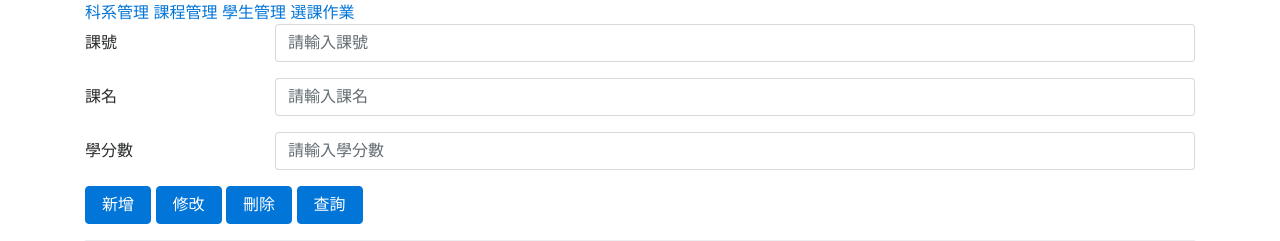
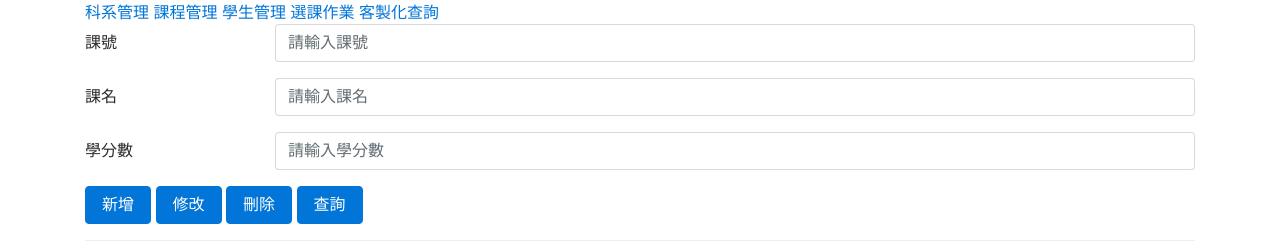
Before and after one commit to JackGrence/database_final_project, a PHP site: page /course/index.php in a window 1280 px wide. Shown: the top 241 px of the page. Run offline with PHP 8.4, Linux system fonts and the light colour scheme; data comes from the database, SQL or seed files in the repository; data that the repository does not hold is empty; some libraries are stand-ins or nearby versions.

Commit message:
add customized to header

```diff
--- a/database_final/header.php
+++ b/database_final/header.php
@@ -9,5 +9,6 @@
 <a href="/database_final/course">課程管理</a>
 <a href="/database_final/student">學生管理</a>
 <a href="/database_final/select">選課作業</a>
+<a href="/database_final/customized">客製化查詢</a>
 </br>
 </div>
```
